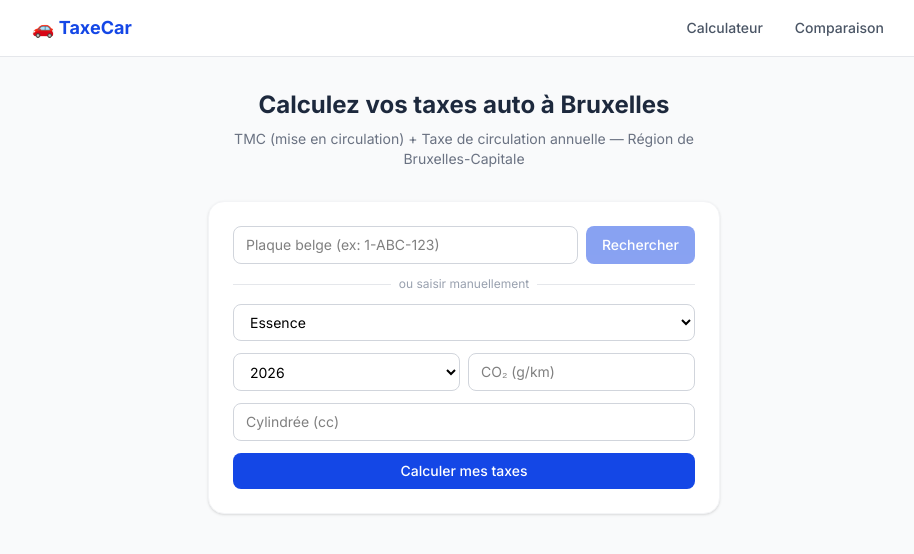
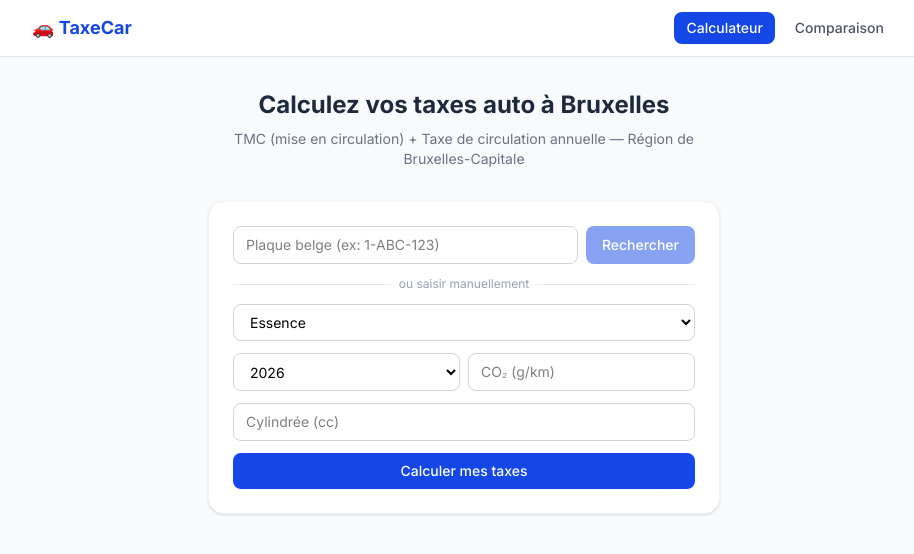
Before and after one commit to VicdSpt/CarTax, a Next.js app: page / in a window 1280 px wide. Shown: the top 554 px of the page, without its empty margins (176-1090 px from the left). Built offline with nearby package versions, Linux system fonts and the light colour scheme.

Commit message:
feat: add active nav link component, complete TaxeCar MVP

```diff
--- a/app/layout.tsx
+++ b/app/layout.tsx
@@ -1,6 +1,7 @@
 import type { Metadata } from 'next'
 import { Inter } from 'next/font/google'
 import Link from 'next/link'
+import NavLink from '@/components/NavLink'
 import './globals.css'
 
 const inter = Inter({ subsets: ['latin'] })
@@ -18,18 +19,8 @@ export default function RootLayout({ children }: { children: React.ReactNode })
           <div className="max-w-4xl mx-auto px-4 py-3 flex items-center gap-6">
             <Link href="/" className="font-bold text-blue-700 text-lg">🚗 TaxeCar</Link>
             <div className="flex gap-2 ml-auto">
-              <Link
-                href="/"
-                className="px-3 py-1.5 rounded-lg text-sm font-medium text-gray-600 hover:bg-gray-100 transition-colors"
-              >
-                Calculateur
-              </Link>
-              <Link
-                href="/comparaison"
-                className="px-3 py-1.5 rounded-lg text-sm font-medium text-gray-600 hover:bg-gray-100 transition-colors"
-              >
-                Comparaison
-              </Link>
+              <NavLink href="/">Calculateur</NavLink>
+              <NavLink href="/comparaison">Comparaison</NavLink>
             </div>
           </div>
         </nav>
--- /dev/null
+++ b/components/NavLink.tsx
@@ -0,0 +1,27 @@
+'use client'
+
+import Link from 'next/link'
+import { usePathname } from 'next/navigation'
+
+interface Props {
+  href: string
+  children: React.ReactNode
+}
+
+export default function NavLink({ href, children }: Props) {
+  const pathname = usePathname()
+  const active = pathname === href
+
+  return (
+    <Link
+      href={href}
+      className={`px-3 py-1.5 rounded-lg text-sm font-medium transition-colors ${
+        active
+          ? 'bg-blue-700 text-white'
+          : 'text-gray-600 hover:bg-gray-100'
+      }`}
+    >
+      {children}
+    </Link>
+  )
+}
```
